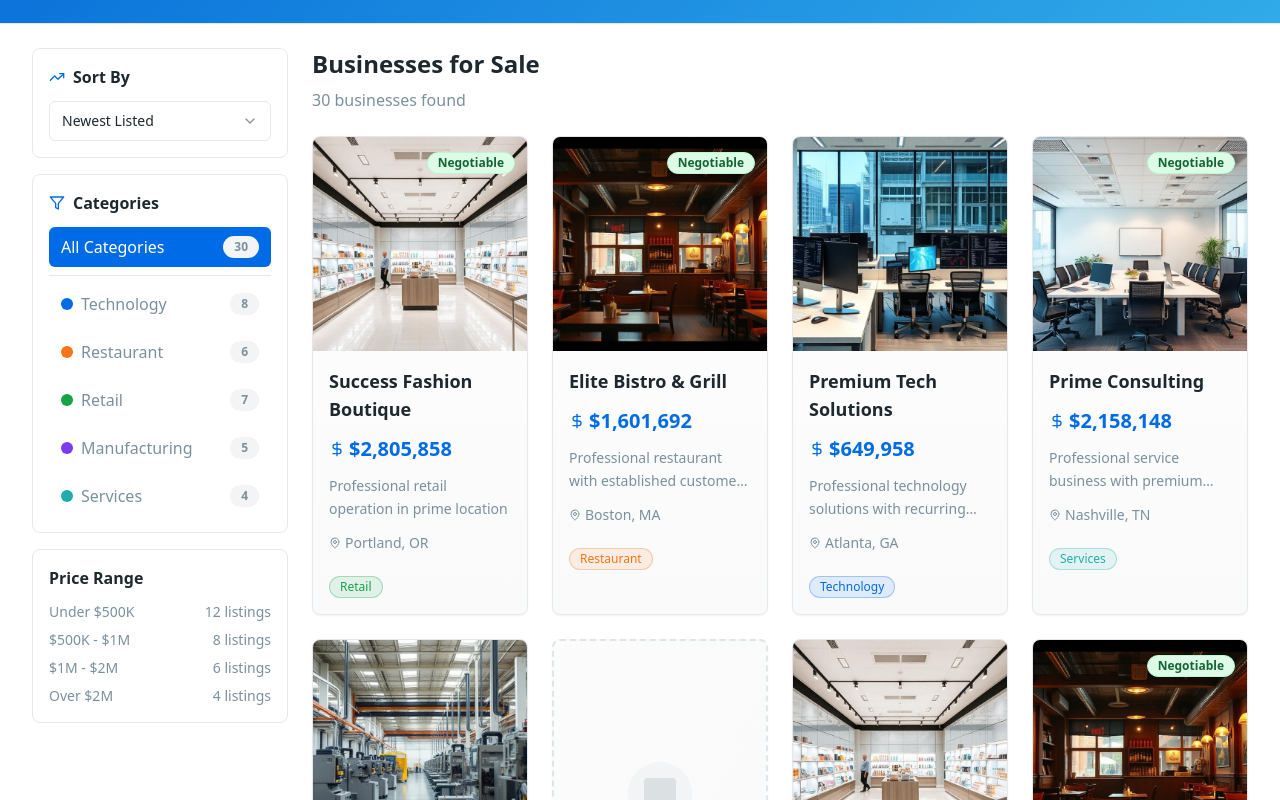
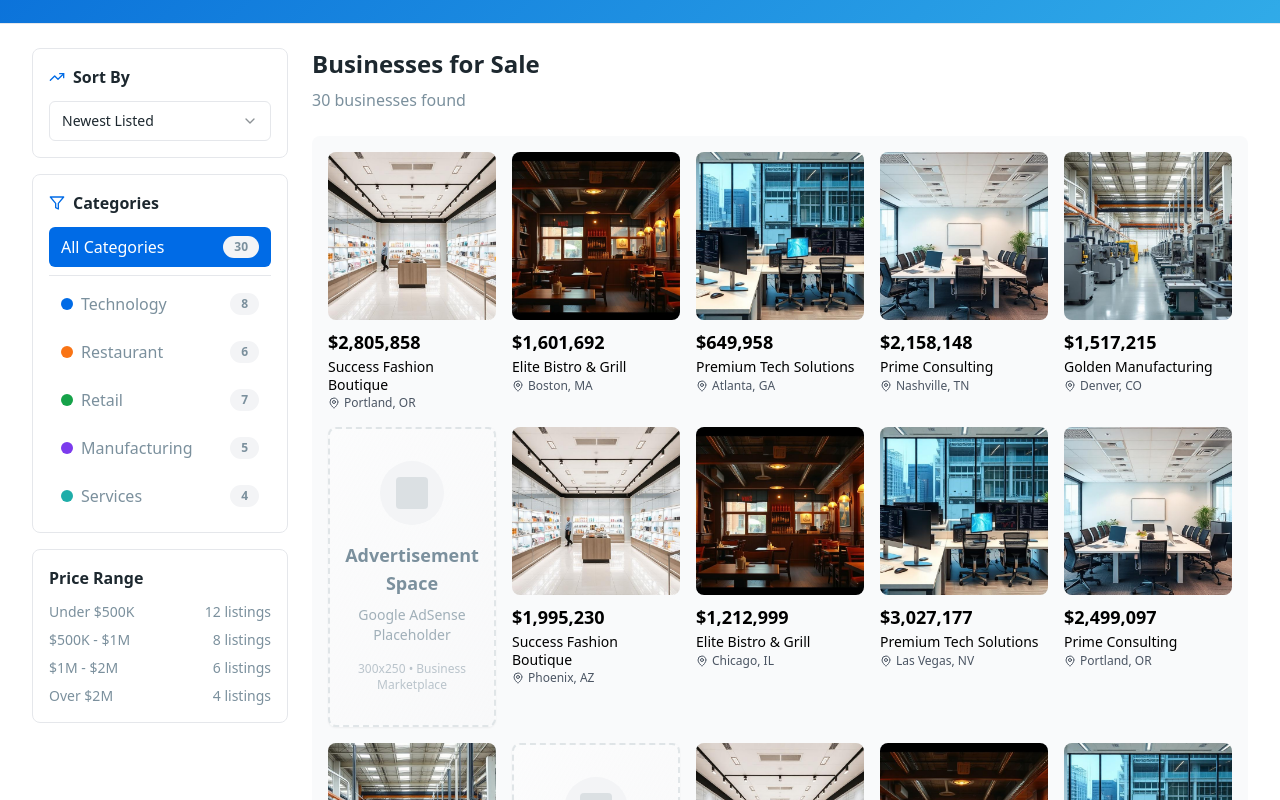
Before and after one commit to waddingtonben22/market-deal-spot-72, a React (Vite) app: page / in a window 1280 px wide. Shown: the part 780-1580 px from the top of the page. Built offline with nearby package versions, Linux system fonts and the light colour scheme.

Commit message:
Refactor: Update listing card style

```diff
--- a/src/components/BusinessCard.tsx
+++ b/src/components/BusinessCard.tsx
@@ -10,9 +10,6 @@ interface BusinessCardProps {
 }
 
 export const BusinessCard = ({ business, onClick }: BusinessCardProps) => {
-  const category = BUSINESS_CATEGORIES.find(cat => cat.value === business.category);
-  const categoryColor = `category-${business.category}`;
-
   const formatPrice = (price: number) => {
     return new Intl.NumberFormat('en-US', {
       style: 'currency',
@@ -22,75 +19,38 @@ export const BusinessCard = ({ business, onClick }: BusinessCardProps) => {
     }).format(price);
   };
 
-  const formatRevenue = (revenue: { amount: number; period: 'month' | 'year' }) => {
-    const formatted = new Intl.NumberFormat('en-US', {
-      style: 'currency',
-      currency: 'USD',
-      minimumFractionDigits: 0,
-      maximumFractionDigits: 0,
-    }).format(revenue.amount);
-    return `${formatted}/${revenue.period === 'month' ? 'month' : 'year'}`;
-  };
-
   return (
-    <Card
-      className="cursor-pointer group transition-all duration-300 hover:shadow-card-hover hover:-translate-y-1 bg-gradient-card border-border overflow-hidden"
+    <div
+      className="cursor-pointer group transition-all duration-200 hover:shadow-lg"
       onClick={onClick}
     >
-      <div className="aspect-square overflow-hidden bg-muted relative">
+      {/* Square Image */}
+      <div className="aspect-square overflow-hidden rounded-lg mb-2 bg-gray-100">
         <img
           src={business.imageUrl}
           alt={business.name}
-          className="w-full h-full object-cover transition-transform duration-300 group-hover:scale-105"
+          className="w-full h-full object-cover transition-transform duration-200 group-hover:scale-105"
         />
-        {business.isNegotiable && (
-          <div className="absolute top-3 right-3">
-            <Badge className="bg-green-100 text-green-800 border-green-200 text-xs">
-              Negotiable
-            </Badge>
-          </div>
-        )}
       </div>
 
-      <div className="p-4 space-y-3">
-        {/* Title */}
-        <h3 className="font-semibold text-lg text-foreground group-hover:text-primary transition-colors line-clamp-2">
-          {business.name}
-        </h3>
-
-        {/* Price */}
-        <div className="flex items-center gap-1">
-          <DollarSign className="w-4 h-4 text-primary" />
-          <span className="text-xl font-bold text-primary">
-            {formatPrice(business.price)}
-          </span>
+      {/* Content - Facebook Marketplace style */}
+      <div className="space-y-0.5">
+        {/* Price - Large and prominent */}
+        <div className="text-lg font-semibold text-black">
+          {formatPrice(business.price)}
         </div>
 
-        {/* Description */}
-        <p className="text-sm text-muted-foreground line-clamp-2 leading-relaxed">
-          {business.shortDescription}
-        </p>
+        {/* Title */}
+        <div className="text-sm text-black line-clamp-2 leading-tight">
+          {business.name}
+        </div>
 
         {/* Location */}
-        <div className="flex items-center gap-1 text-sm text-muted-foreground">
+        <div className="flex items-center gap-1 text-xs text-gray-600">
           <MapPin className="w-3 h-3" />
           <span>{business.location}</span>
         </div>
-
-        {/* Category Badge */}
-        <div className="pt-2">
-          <Badge
-            className="text-xs font-medium bg-opacity-10 border-current w-fit"
-            style={{
-              backgroundColor: `hsl(var(--${categoryColor}) / 0.1)`,
-              color: `hsl(var(--${categoryColor}))`,
-              borderColor: `hsl(var(--${categoryColor}) / 0.3)`
-            }}
-          >
-            {category?.label}
-          </Badge>
-        </div>
       </div>
-    </Card>
+    </div>
   );
 };
--- a/src/pages/Index.tsx
+++ b/src/pages/Index.tsx
@@ -133,8 +133,8 @@ const Index = () => {
               </p>
             </div>
 
-            {/* Grid */}
-            <div className="grid grid-cols-1 md:grid-cols-2 xl:grid-cols-4 2xl:grid-cols-5 gap-6">
+            {/* Grid - Facebook Marketplace style */}
+            <div className="grid grid-cols-2 md:grid-cols-3 lg:grid-cols-4 xl:grid-cols-5 2xl:grid-cols-6 gap-4 bg-gray-50 p-4 rounded-lg">
               {gridItems.map((item) => {
                 if ('isAd' in item) {
                   return <AdCard key={item.id} />;
```
